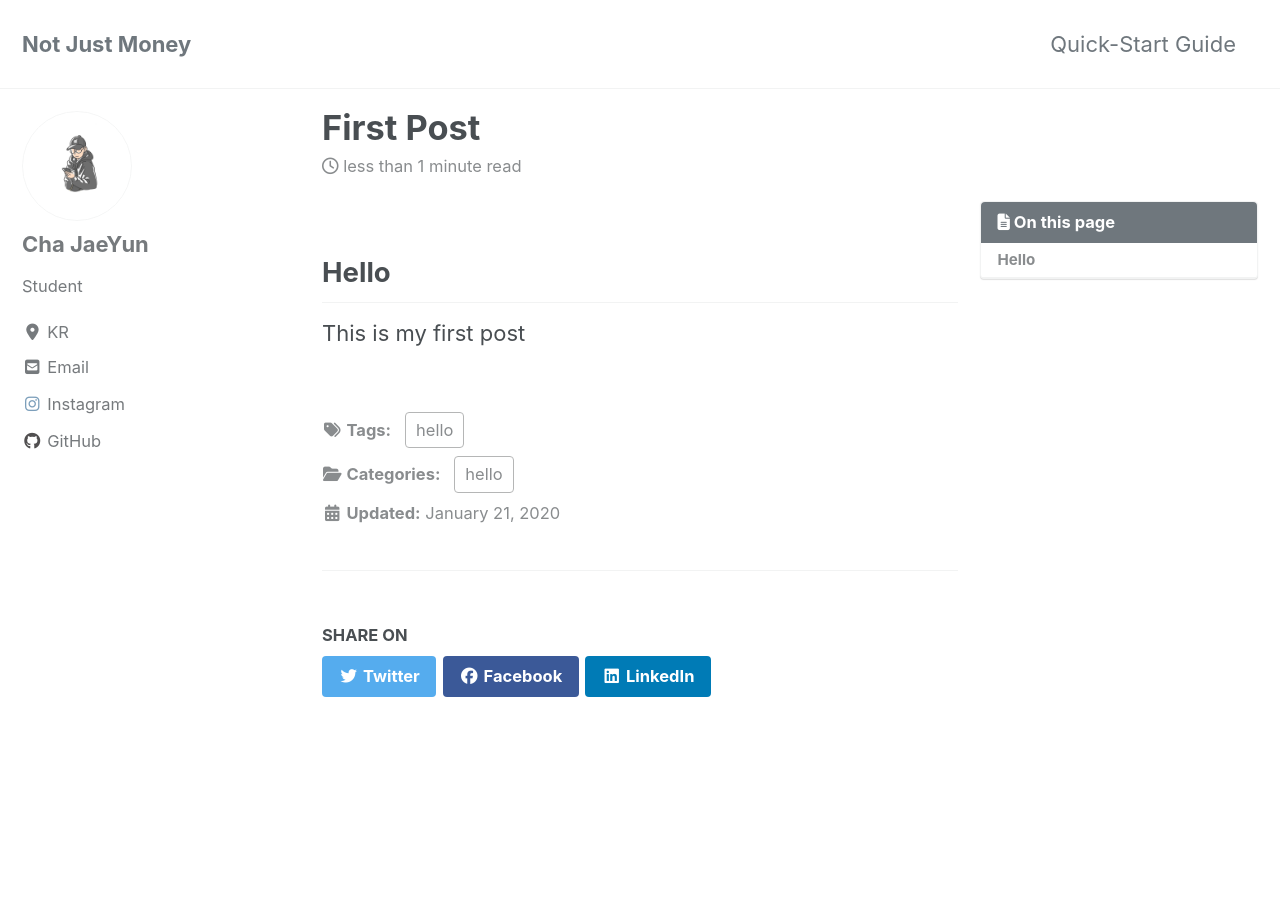
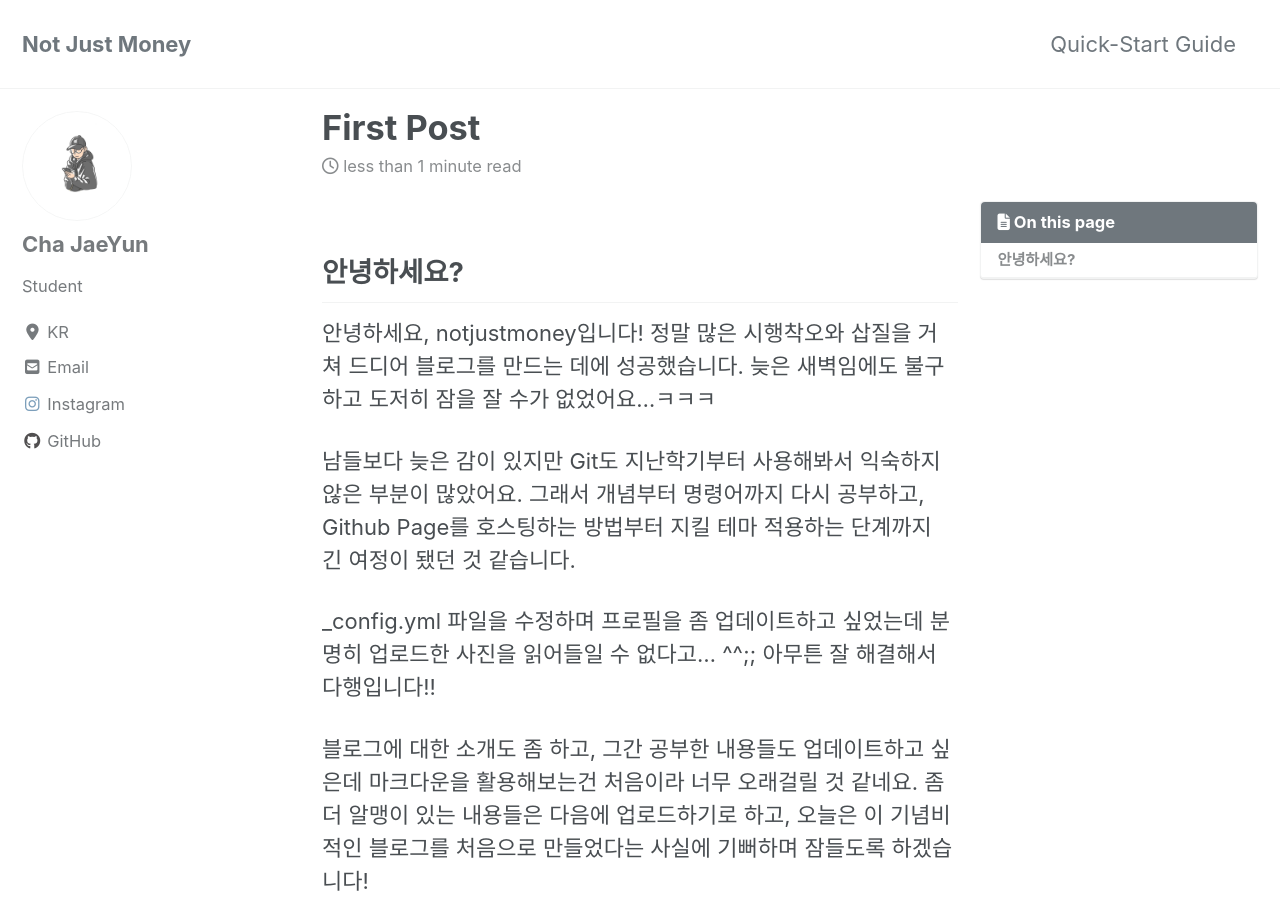
Before and after one commit to notjustmoney/notjustmoney.github.io, a Jekyll site: the page built from _posts/2020-01-21-hello.md, in a window 1280 px wide and 900 px high. Built offline with Jekyll 4.4.1, drawn with Linux system fonts in a browser that asks for light colours; cached includes are drawn as plain includes; nearby versions of some CDN libraries.

Commit message:
게시글 내용 수정

```diff
--- a/_posts/2020-01-21-hello.md
+++ b/_posts/2020-01-21-hello.md
@@ -3,11 +3,18 @@ title : "First Post"
 category :
     - hello
 tag :
-    - hello
+    - 첫 게시글
+    - Github Page
 author_profile : true
 toc : true
 ---
 
-## Hello
+## 안녕하세요?
 
-This is my first post
+ 안녕하세요, notjustmoney입니다! 정말 많은 시행착오와 삽질을 거쳐 드디어 블로그를 만드는 데에 성공했습니다. 늦은 새벽임에도 불구하고 도저히 잠을 잘 수가 없었어요...ㅋㅋㅋ
+
+ 남들보다 늦은 감이 있지만 Git도 지난학기부터 사용해봐서 익숙하지 않은 부분이 많았어요. 그래서 개념부터 명령어까지 다시 공부하고, Github Page를 호스팅하는 방법부터 지킬 테마 적용하는 단계까지 긴 여정이 됐던 것 같습니다.
+
+ _config.yml 파일을 수정하며 프로필을 좀 업데이트하고 싶었는데 분명히 업로드한 사진을 읽어들일 수 없다고... ^^;; 아무튼 잘 해결해서 다행입니다!!
+
+ 블로그에 대한 소개도 좀 하고, 그간 공부한 내용들도 업데이트하고 싶은데 마크다운을 활용해보는건 처음이라 너무 오래걸릴 것 같네요. 좀 더 알맹이 있는 내용들은 다음에 업로드하기로 하고, 오늘은 이 기념비적인 블로그를 처음으로 만들었다는 사실에 기뻐하며 잠들도록 하겠습니다!
```
